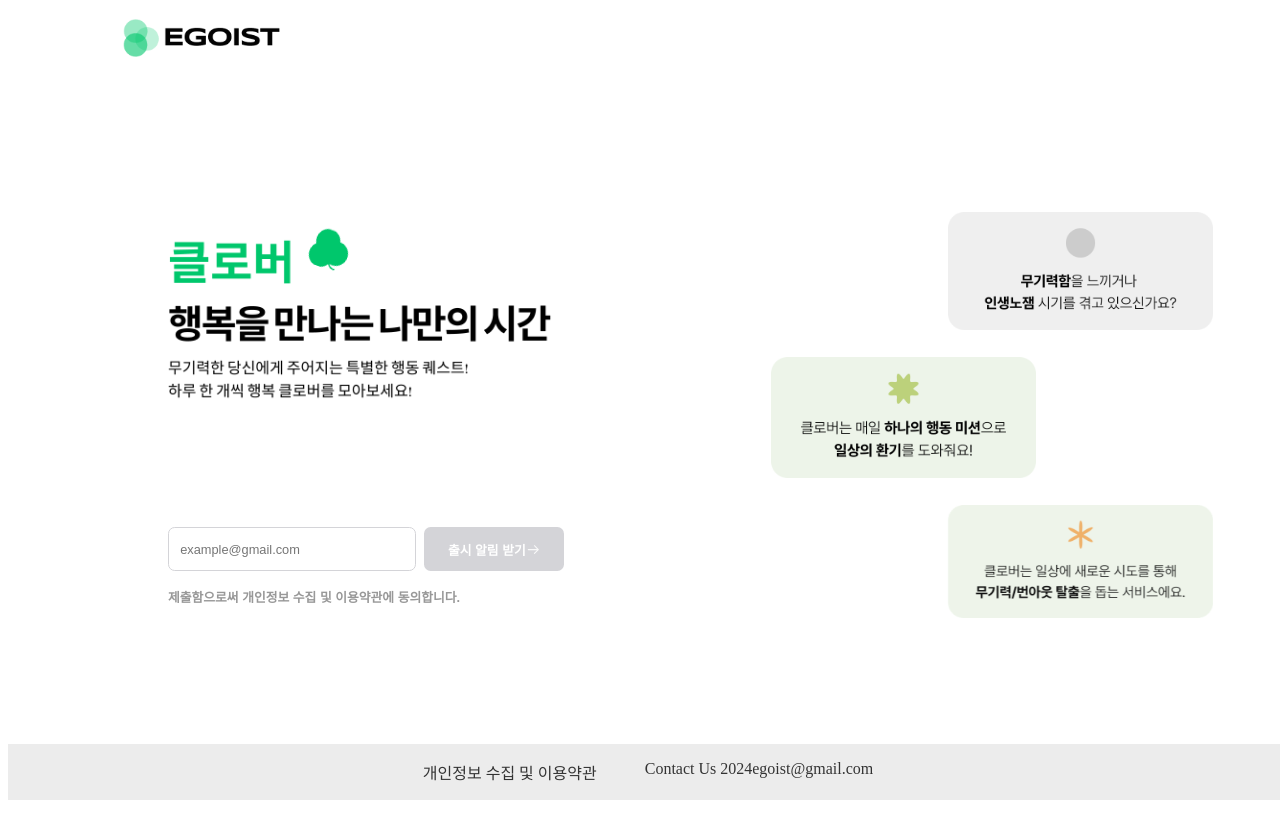
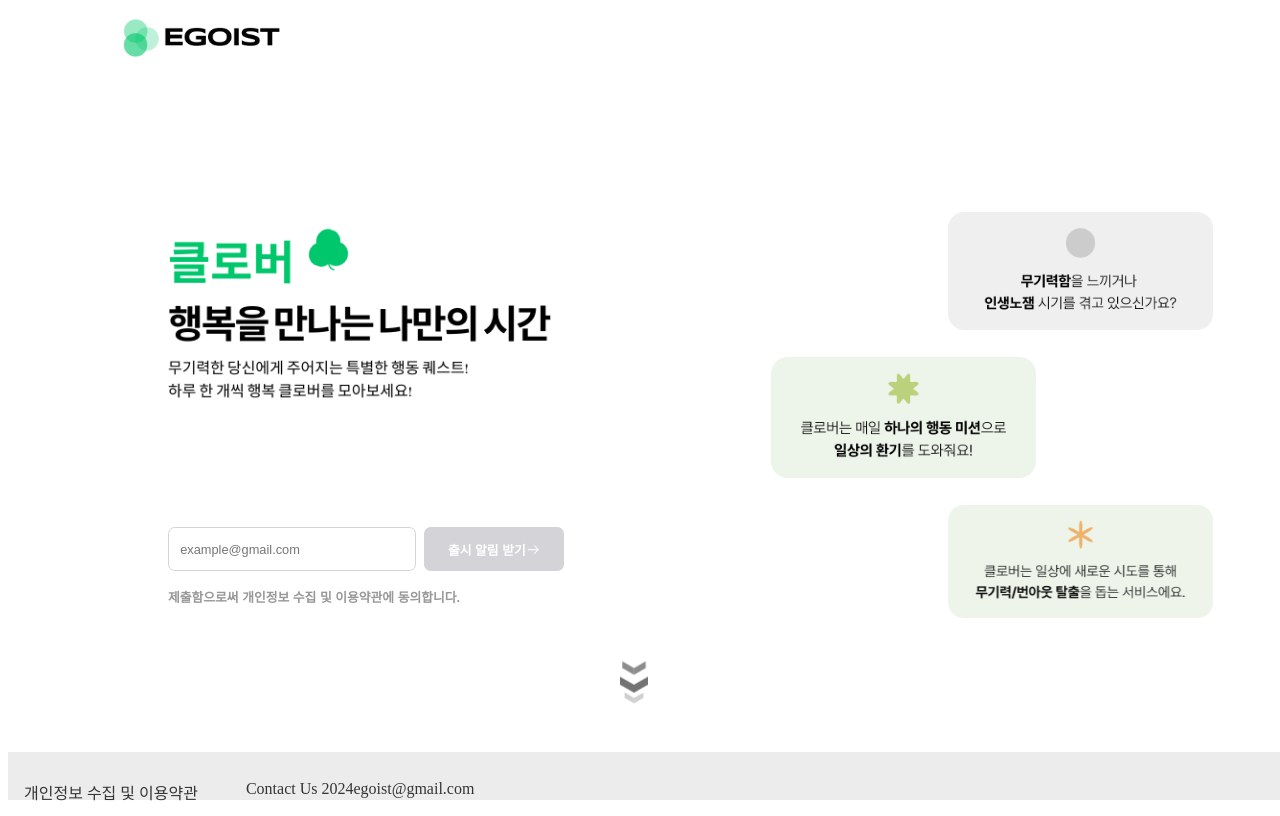
Before and after one commit to clovar24/clovar24.github.io, a React (Create React App) app: page / in a window 1280 px wide. Built offline with nearby package versions, Linux system fonts and the light colour scheme.

Commit message:
clovar 페이지

```diff
--- a/src/footer/Footer.jsx
+++ b/src/footer/Footer.jsx
@@ -2,7 +2,21 @@ import React from "react";
 
 export default function Footer() {
   return (
+    <div>
       <div className="footer">
+        <div className="pos-rel">
+          <div className="scroll-btn">
+            <div class="scroll-container">
+              <div class="chevron"></div>
+              <div class="chevron"></div>
+              <div class="chevron"></div>
+              <span class="text">Scroll down</span>
+              <a class="text" href="https://naegele.it">
+                See it in action
+              </a>
+            </div>
+          </div>
+        </div>
         <a
           href="https://team-egoist.notion.site/8d564ee4df9d4a73bd3c0126a38b58d0?pvs=4"
           className="link"
@@ -11,5 +25,6 @@ export default function Footer() {
           <div>Contact Us 2024egoist@gmail.com</div>
         </a>
       </div>
+    </div>
   );
 }
--- a/src/home/home.css
+++ b/src/home/home.css
@@ -433,13 +433,14 @@
   color: #858585;
   background-color: #ECECEC;
   display: flex;
-  flex-direction: row;
+  flex-direction: column;
   font-size: 1rem;
   padding: 1rem;
   justify-content: center;
   gap: 2rem;
   position: fixed;
   bottom: 0;
+  height: 3rem;
 }
 
 /* 모달창 */
@@ -492,3 +493,102 @@
   display: flex;
   gap: 3rem;
 }
+
+/* 스크롤 */
+.footer .pos-rel{
+  position: relative;
+  width: 100%;
+  height: 3rem;
+}
+.scroll-btn{
+  width: 100%;
+  /* height: 3rem; */
+  position: absolute;
+  bottom: 5rem;
+  display: flex;
+  justify-content: center;
+  align-items: center;
+}
+.scroll-btn .scroll-container {
+  position: relative;
+  width: 24px;
+  height: 24px;
+  margin-right: 2rem;
+}
+
+.scroll-btn .chevron {
+  position: absolute;
+  width: 28px;
+  height: 8px;
+  opacity: 0;
+  transform: scale3d(0.5, 0.5, 0.5);
+  animation: move 3s ease-out infinite;
+}
+
+.scroll-btn .chevron:first-child {
+  animation: move 3s ease-out 1s infinite;
+}
+
+.scroll-btn .chevron:nth-child(2) {
+  animation: move 3s ease-out 2s infinite;
+}
+
+.scroll-btn .chevron:before,
+.scroll-btn .chevron:after {
+  content: ' ';
+  position: absolute;
+  top: 0;
+  height: 100%;
+  width: 51%;
+  background: #393737;
+  opacity: 70%;
+}
+
+.scroll-btn .chevron:before {
+  left: 0;
+  transform: skew(0deg, 30deg);
+}
+
+.scroll-btn .chevron:after {
+  right: 0;
+  width: 50%;
+  transform: skew(0deg, -30deg);
+}
+
+@keyframes move {
+  25% {
+    opacity: 1;
+
+  }
+  33% {
+    opacity: 1;
+    transform: translateY(30px);
+  }
+  67% {
+    opacity: 1;
+    transform: translateY(40px);
+  }
+  100% {
+    opacity: 0;
+    transform: translateY(55px) scale3d(0.5, 0.5, 0.5);
+  }
+}
+
+.text {
+  display: block;
+  margin-top: 75px;
+  margin-left: -30px;
+  font-family: "Helvetica Neue", "Helvetica", Arial, sans-serif;
+  font-size: 12px;
+  color: #fff;
+  text-transform: uppercase;
+  white-space: nowrap;
+  opacity: .25;
+  animation: pulse 2s linear alternate infinite;
+}
+
+@keyframes pulse {
+  to {
+    opacity: 1;
+  }
+}
```
Lines whose indentation alone changed are shown as unchanged.
